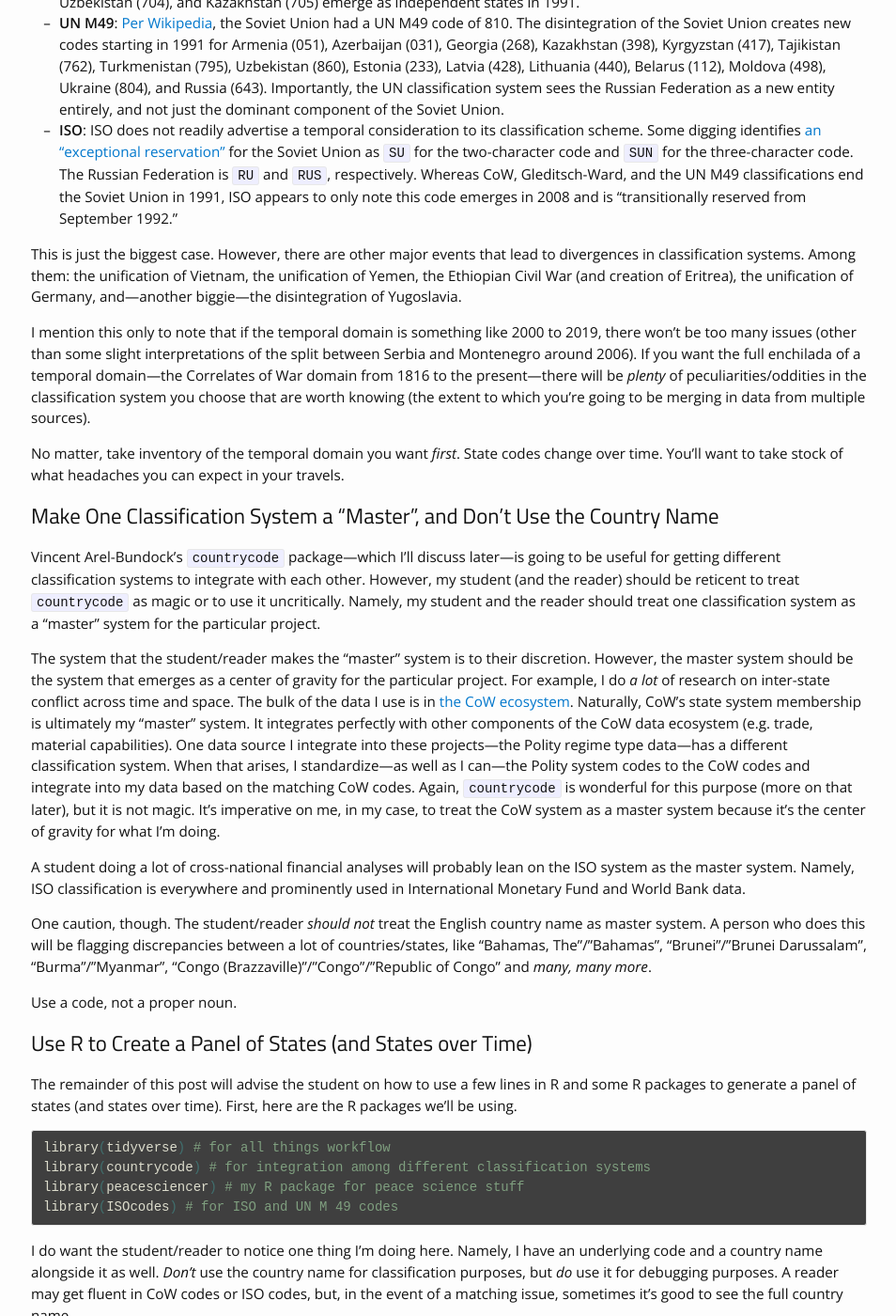
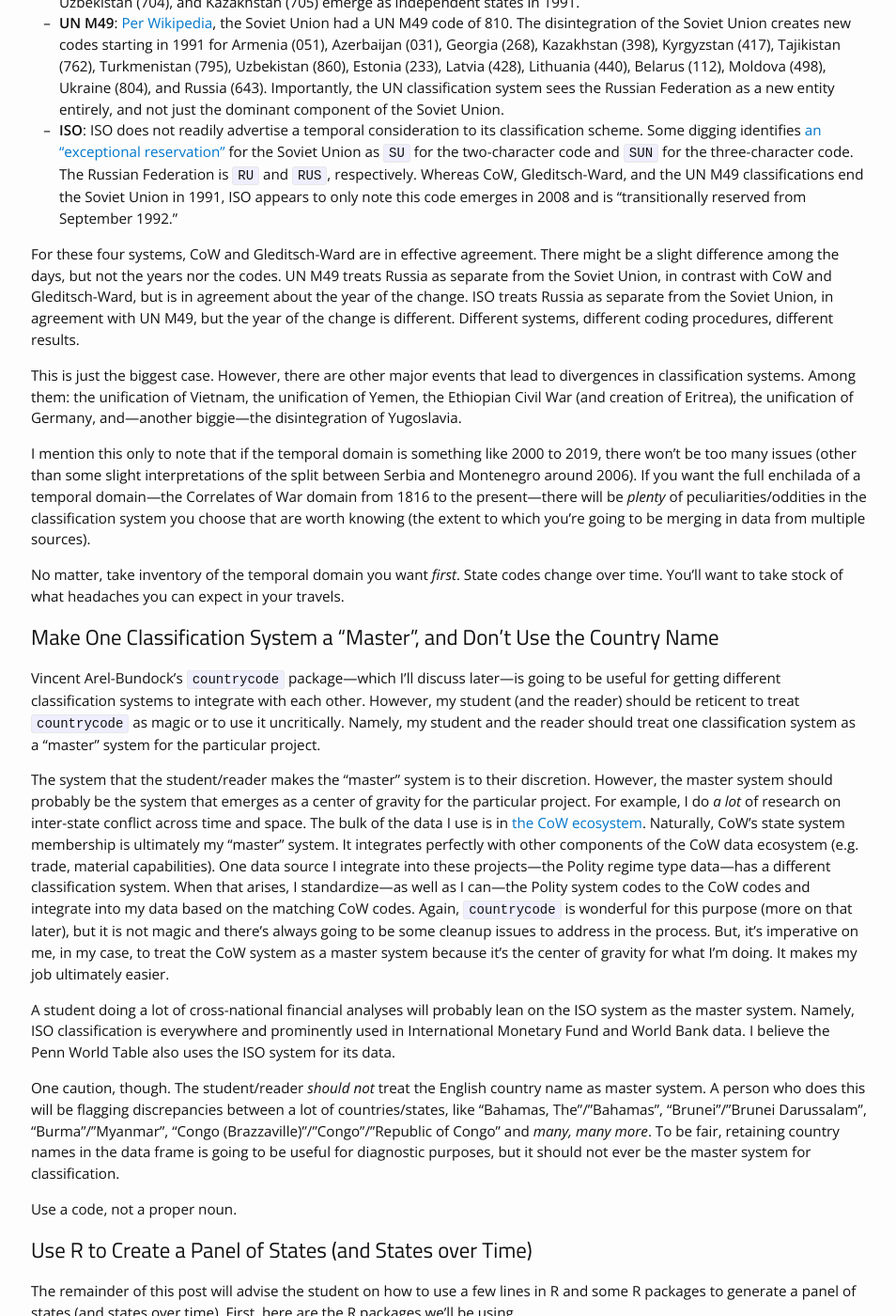
Before and after one commit to svmiller/svmiller.github.io, a Jekyll site: the page built from _posts/2021-01-15-a-tutorial-on-state-classification-systems.md, in a window 1280 px wide and 1400 px high, scrolled down 2288 px. Shown: the whole window at 94% size, without its empty margins (162-1116 px from the left). Built offline with Jekyll 4.4.1, drawn with Linux system fonts in a browser that asks for light colours; nearby versions of some CDN libraries; some web fonts are replaced; comment, search, counter and statistics services are not loaded; some of the changed text lies outside the part shown.

Commit message:
add stuff

````diff
--- a/_posts/2021-01-15-a-tutorial-on-state-classification-systems.md
+++ b/_posts/2021-01-15-a-tutorial-on-state-classification-systems.md
@@ -296,6 +296,8 @@ Consider the most obvious case here: the disintegration of the Soviet Union. Dif
 - **UN M49**: [Per Wikipedia](https://en.wikipedia.org/wiki/UN_M49), the Soviet Union had a UN M49 code of 810. The disintegration of the Soviet Union creates new codes starting in 1991 for Armenia (051), Azerbaijan (031), Georgia (268), Kazakhstan (398), Kyrgyzstan (417), Tajikistan (762), Turkmenistan (795), Uzbekistan (860), Estonia (233), Latvia (428), Lithuania (440), Belarus (112), Moldova (498), Ukraine (804), and Russia (643). Importantly, the UN classification system sees the Russian Federation as a new entity entirely, and not just the dominant component of the Soviet Union.
 - **ISO**: ISO does not readily advertise a temporal consideration to its classification scheme. Some digging identifies [an "exceptional reservation"](https://en.wikipedia.org/wiki/ISO_3166-1_alpha-3#Exceptional_reservations) for the Soviet Union as `SU` for the two-character code and `SUN` for the three-character code. The Russian Federation is `RU` and `RUS`, respectively. Whereas CoW, Gleditsch-Ward, and the UN M49 classifications end the Soviet Union in 1991, ISO appears to only note this code emerges in 2008 and is "transitionally reserved from September 1992."
 
+For these four systems, CoW and Gleditsch-Ward are in effective agreement. There might be a slight difference among the days, but not the years nor the codes. UN M49 treats Russia as separate from the Soviet Union, in contrast with CoW and Gleditsch-Ward, but is in agreement about the year of the change. ISO treats Russia as separate from the Soviet Union, in agreement with UN M49, but the year of the change is different. Different systems, different coding procedures, different results.
+
 This is just the biggest case. However, there are other major events that lead to divergences in classification systems. Among them: the unification of Vietnam, the unification of Yemen, the Ethiopian Civil War (and creation of Eritrea), the unification of Germany, and---another biggie---the disintegration of Yugoslavia.
 
 I mention this only to note that if the temporal domain is something like 2000 to 2019, there won't be too many issues (other than some slight interpretations of the split between Serbia and Montenegro around 2006). If you want the full enchilada of a temporal domain---the Correlates of War domain from 1816 to the present---there will be *plenty* of peculiarities/oddities in the classification system you choose that are worth knowing (the extent to which you're going to be merging in data from multiple sources).
@@ -306,12 +308,11 @@ No matter, take inventory of the temporal domain you want *first*. State codes c
 
 Vincent Arel-Bundock's `countrycode` package---which I'll discuss later---is going to be useful for getting different classification systems to integrate with each other. However, my student (and the reader) should be reticent to treat `countrycode` as magic or to use it uncritically. Namely, my student and the reader should treat one classification system as a "master" system for the particular project.
 
-The system that the student/reader makes the "master" system is to their discretion. However, the master system should be the system that emerges as a center of gravity for the particular project. For example, I do *a lot* of research on inter-state conflict across time and space. The bulk of the data I use is in [the CoW ecosystem](https://correlatesofwar.org/data-sets). Naturally, CoW's state system membership is ultimately my "master" system. It integrates perfectly with other components of the CoW data ecosystem (e.g. trade, material capabilities). One data source I integrate into these projects---the Polity regime type data---has a different classification system. When that arises, I standardize---as well as I can---the Polity system codes to the CoW codes and integrate into my data based on the matching CoW codes. Again, `countrycode` is wonderful for this purpose (more on that later), but it is not magic. It's imperative on me, in my case, to treat the CoW system as a master system because it's the center of gravity for what I'm doing.
+The system that the student/reader makes the "master" system is to their discretion. However, the master system should probably be the system that emerges as a center of gravity for the particular project. For example, I do *a lot* of research on inter-state conflict across time and space. The bulk of the data I use is in [the CoW ecosystem](https://correlatesofwar.org/data-sets). Naturally, CoW's state system membership is ultimately my "master" system. It integrates perfectly with other components of the CoW data ecosystem (e.g. trade, material capabilities). One data source I integrate into these projects---the Polity regime type data---has a different classification system. When that arises, I standardize---as well as I can---the Polity system codes to the CoW codes and integrate into my data based on the matching CoW codes. Again, `countrycode` is wonderful for this purpose (more on that later), but it is not magic and there's always going to be some cleanup issues to address in the process. But, it's imperative on me, in my case, to treat the CoW system as a master system because it's the center of gravity for what I'm doing. It makes my job ultimately easier.
 
-A student doing a lot of cross-national financial analyses will probably lean on the ISO system as the master system. Namely, ISO classification is everywhere and prominently used in International Monetary Fund and World Bank data.
+A student doing a lot of cross-national financial analyses will probably lean on the ISO system as the master system. Namely, ISO classification is everywhere and prominently used in International Monetary Fund and World Bank data. I believe the Penn World Table also uses the ISO system for its data.
 
-
-One caution, though. The student/reader *should not* treat the English country name as master system. A person who does this will be flagging discrepancies between a lot of countries/states, like "Bahamas, The"/"Bahamas", "Brunei"/"Brunei Darussalam", "Burma"/"Myanmar", "Congo (Brazzaville)"/"Congo"/"Republic of Congo" and *many, many more*.
+One caution, though. The student/reader *should not* treat the English country name as master system. A person who does this will be flagging discrepancies between a lot of countries/states, like "Bahamas, The"/"Bahamas", "Brunei"/"Brunei Darussalam", "Burma"/"Myanmar", "Congo (Brazzaville)"/"Congo"/"Republic of Congo" and *many, many more*. To be fair, retaining country names in the data frame is going to be useful for diagnostic purposes, but it should not ever be the master system for classification.
 
 Use a code, not a proper noun.
 
@@ -726,7 +727,7 @@ ISO_3166_1 %>% as_tibble() %>%
 ## # … with 239 more rows
 ```
 
-I do want the reader to observe something. `countrycode()` cannot perfectly match observations. In those circumstances, the ensuing output is an NA. Here are the NAs returned from this output.
+I do want the reader to observe something. `countrycode()` cannot perfectly match observations. The extent to which there are important differences among classification systems, perfect one-to-one matching is impossible (and it's why I recommend treating one classification as a master system). When `countrycode()` cannot find a one-to-one match, it returns an NA and will tell you which inputs were not matched for your own diagnostic purposes. In our case, these are the NAs.
 
 <table id="stevetable">
 <caption>ISO Codes Without CoW Codes</caption>
````
Also changed, not shown: _source/2021-01-15-a-tutorial-on-state-classification-systems.Rmd (+6 -5 lines).
